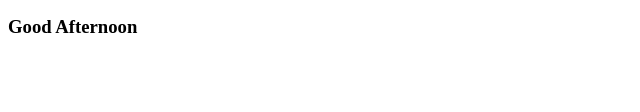
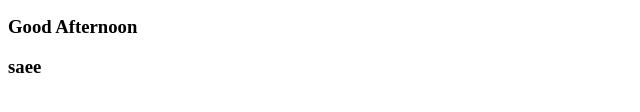
Before and after one commit to vaishnavipawar1331/Practice, a plain HTML site: page index.html in a window 1280 px wide. Shown: the part 152-264 px from the top of the page, 0-640 px from the left. Drawn offline with Linux system fonts and the light colour scheme.

Commit message:
Update index.html

```diff
--- a/index.html
+++ b/index.html
@@ -10,5 +10,6 @@
   <h2>Welcome to our digital world</h2>
   <h3>Good Evening</h3>
   <h3>Good Afternoon</h3>
+  <h3>saee</h3>
 </body>
 </html>
```
